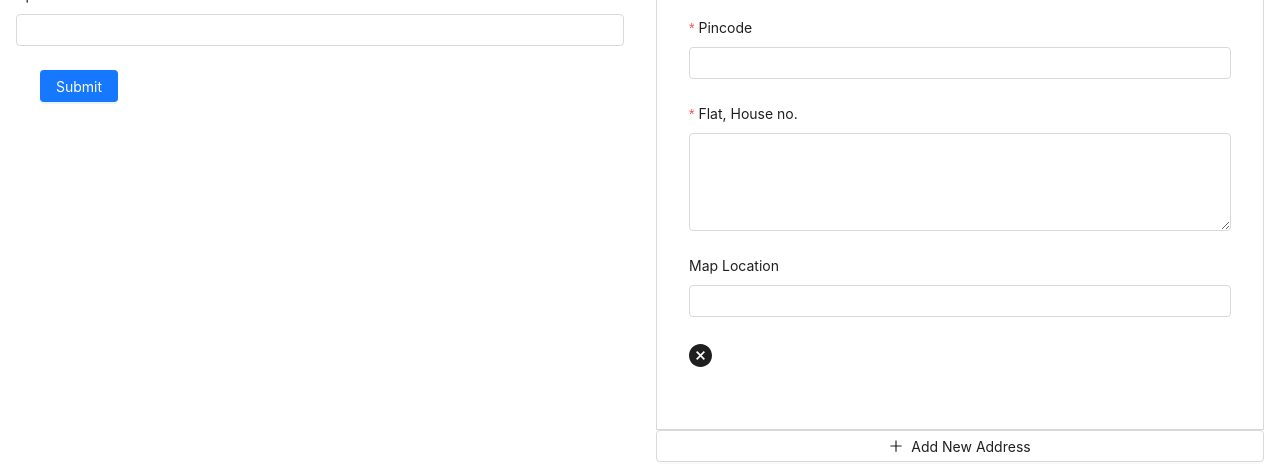
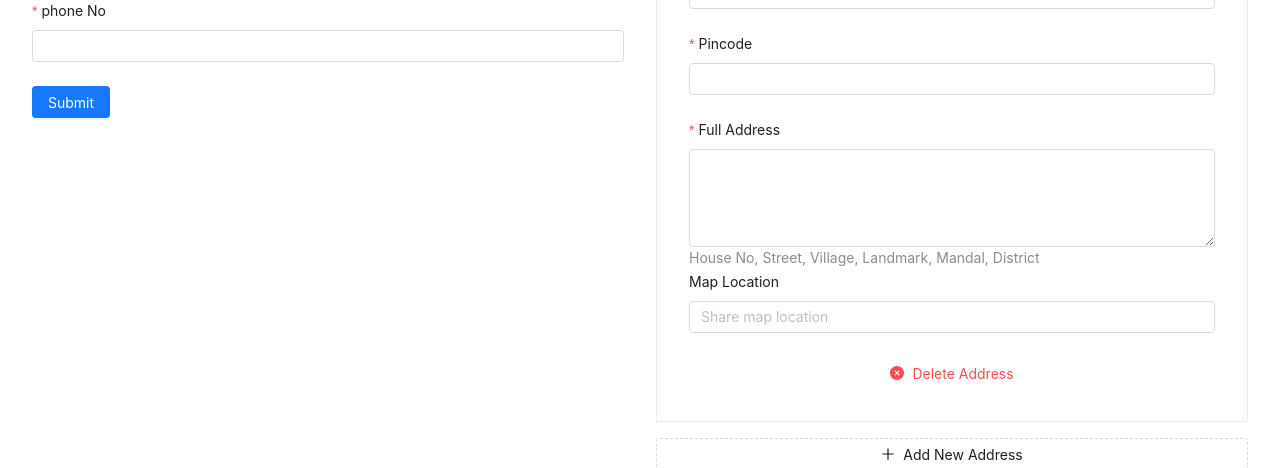
Before and after one commit to trisandyatechnologies/ecom, a Next.js app: page /account in a window 1280 px wide. Both pictures are taken after a click on the button "Add New Address". Shown: the part 332-800 px from the top of the page. Built offline with nearby package versions, Linux system fonts and the light colour scheme; no server answers.

Commit message:
address form alignments

```diff
--- a/src/components/AddressForm.tsx
+++ b/src/components/AddressForm.tsx
@@ -1,23 +1,13 @@
 import React from "react";
 import { CloseCircleFilled, PlusOutlined } from "@ant-design/icons";
 import { Button, Flex, Form, Input, theme } from "antd";
-
-const onFinish = (values: any) => {
-  console.log("Received values of form:", values);
-};
 
 const Address: React.FC = () => {
   const {
     token: { colorBorder, padding },
   } = theme.useToken();
   return (
-    <Form
-      name="dynamic_form_nest_item"
-      onFinish={onFinish}
-      autoComplete="off"
-      layout="vertical"
-    >
-      <Form.List name="users">
+    <Form.List name="addresses">
       {(fields, { add, remove, ...restField }) => (
         <>
           {fields.map(({ key, name }) => (
@@ -25,17 +15,16 @@ const Address: React.FC = () => {
               vertical
               key={key}
               style={{
-                  border: `1px solid ${colorBorder}`,
+                border: `1px dotted ${colorBorder}`,
                 padding: padding * 2,
+                marginBottom: padding,
               }}
             >
               <Form.Item
                 {...restField}
                 label="Full Name"
                 name={[name, "name"]}
-                  rules={[
-                    { required: true, message: "Please input your Name!" },
-                  ]}
+                rules={[{ required: true, message: "Please input your Name!" }]}
               >
                 <Input />
               </Form.Item>
@@ -60,9 +49,10 @@ const Address: React.FC = () => {
 
               <Form.Item
                 {...restField}
-                  label="Flat, House no."
+                label="Full Address"
                 name={[name, "address"]}
                 rules={[{ required: true }]}
+                help="House No, Street, Village, Landmark, Mandal, District"
               >
                 <Input.TextArea rows={4} />
               </Form.Item>
@@ -73,31 +63,35 @@ const Address: React.FC = () => {
                 name={[name, "map"]}
                 rules={[{ required: false }]}
               >
-                  <Input />
+                <Input placeholder="Share map location" />
               </Form.Item>
 
-                <Form.Item>
-                  <CloseCircleFilled
-                    style={{ fontSize: 23 }}
+              <Form.Item noStyle>
+                <Button
+                  block
+                  type="link"
+                  danger
+                  icon={<CloseCircleFilled />}
                   onClick={() => remove(name)}
-                  />
+                >
+                  Delete Address
+                </Button>
               </Form.Item>
             </Flex>
           ))}
           <Form.Item>
-              <Button onClick={() => add()} block icon={<PlusOutlined />}>
+            <Button
+              onClick={() => add()}
+              block
+              type="dashed"
+              icon={<PlusOutlined />}
+            >
               Add New Address
             </Button>
           </Form.Item>
         </>
       )}
     </Form.List>
-      <Form.Item>
-        <Button type="primary" htmlType="submit">
-          Submit
-        </Button>
-      </Form.Item>
-    </Form>
   );
 };
 
--- a/src/components/UserProfile.tsx
+++ b/src/components/UserProfile.tsx
@@ -20,8 +20,6 @@ export default function Profile() {
   const { data: session } = useSession();
 
   return (
-    <Row gutter={padding * 2}>
-      <Col xs={24} lg={12}>
     <Form
       name="basic"
       style={{
@@ -34,6 +32,8 @@ export default function Profile() {
       autoComplete="off"
       layout="vertical"
     >
+      <Row gutter={padding * 2} style={{ padding }}>
+        <Col xs={24} lg={12}>
           <Form.Item
             label="Name"
             name="name"
@@ -61,15 +61,15 @@ export default function Profile() {
           </Form.Item>
 
           <Form.Item>
-            <Button style={{ marginLeft: 24 }} type="primary" htmlType="submit">
+            <Button type="primary" htmlType="submit">
               Submit
             </Button>
           </Form.Item>
-        </Form>
         </Col>
         <Col xs={24} lg={12}>
           <Address />
         </Col>
       </Row>
+    </Form>
   );
 }
--- a/src/utils/config.ts
+++ b/src/utils/config.ts
@@ -7,3 +7,5 @@ export const API_ROOT = `${siteAddress}/api/`;
 
 export const IMAGE_CDN_ROOT = `https://res.cloudinary.com/${process.env.NEXT_PUBLIC_CLOUDINARY_CLOUD_NAME}/image/upload/`;
 export const CN_THUMBNAIL_CONF = "c_thumb,w_200,g_face"; // For Thumbnails
+
+export const RUPEE = "₹";
```
Also changed, not shown: 1 other file (tests, documents, lock files or other folders). Lines whose indentation alone changed are shown as unchanged.
